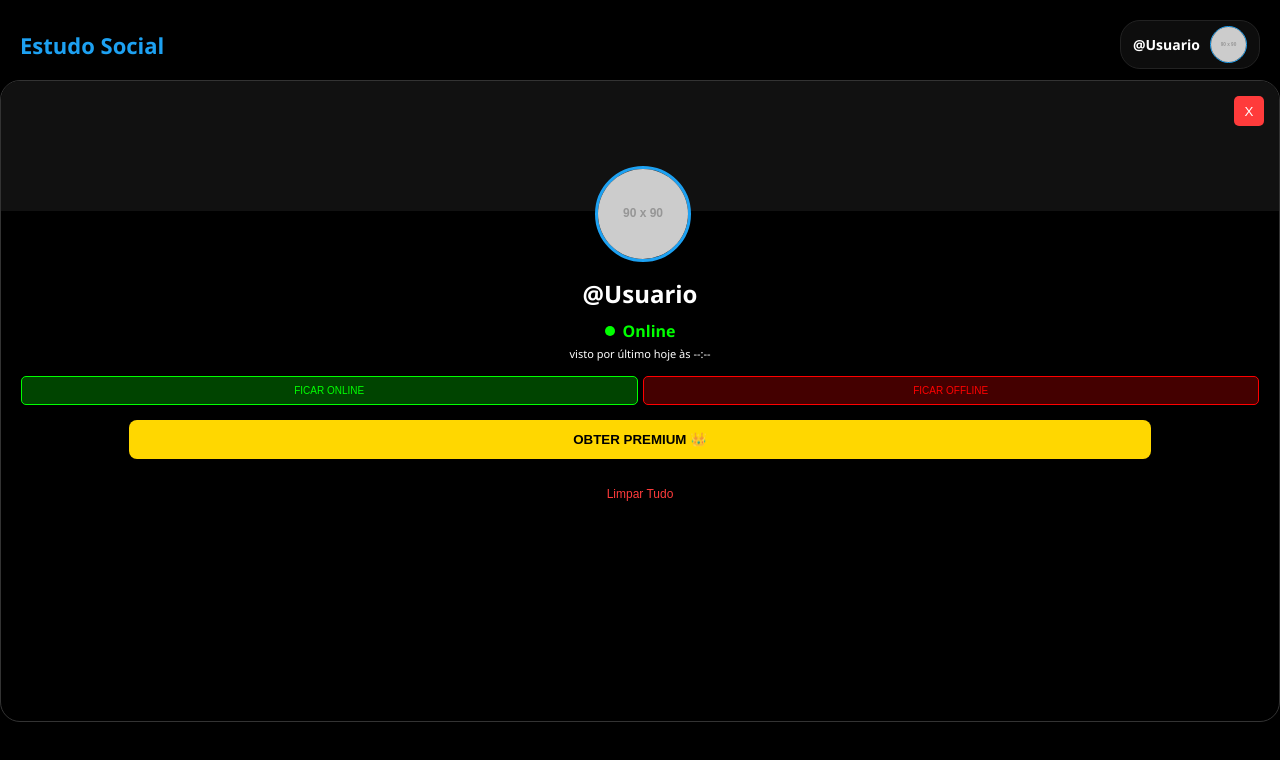
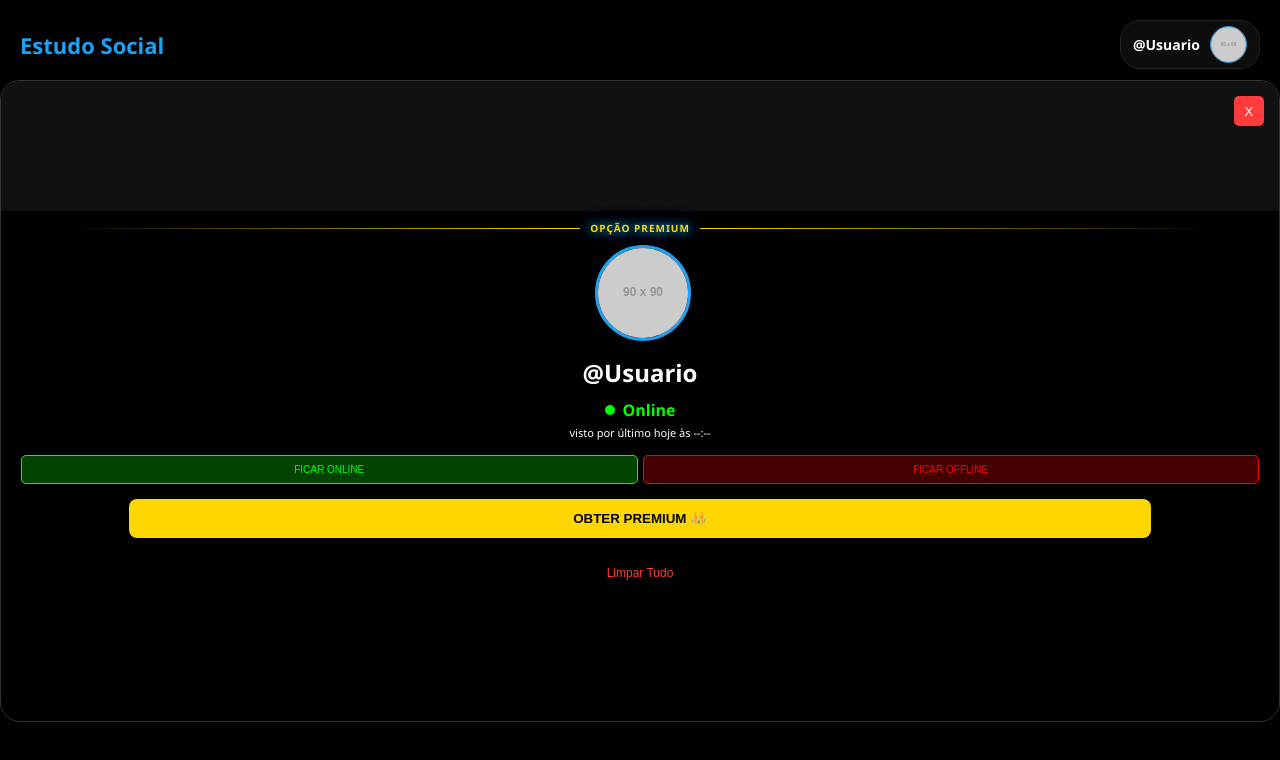
Before and after one commit to eduardokaua256-afk/Meus-etudos, a plain HTML site: page index.html in a window 1280 px wide. Both pictures are taken after a click on the element "@Usuario". Drawn offline with Linux system fonts and the light colour scheme; placeholder pictures from the web are drawn by us.

Commit message:
Update index.html

```diff
--- a/index.html
+++ b/index.html
@@ -4,7 +4,10 @@
     <meta charset="UTF-8">
     <meta name="viewport" content="width=device-width, initial-scale=1.0, maximum-scale=1.0, user-scalable=no">
     <title>Estudo Social Master v16</title>
-    <style>
+    <style>.premium-tag {
+    animation: fogoAzul 1s infinite alternate;
+}
+
         :root {
             --preto: #000000; --azul-profundo: #001a33; --azul-brilhante: #1DA1F2;
             --msg-out: #004d99; --msg-in: #1a1a1a; --ouro: #ffd700; --vermelho: #ff3b3b;
@@ -49,7 +52,15 @@
         <button class="btn-v" onclick="closeWin('win-profile')">X</button>
         <div id="p-banner" onclick="triggerFile('in-banner')" style="width:100%; height:130px; background:#111; background-size:cover; cursor:pointer; background-position: center;"></div>
         <center>
-            <div style="position:relative; width:90px; margin-top:-45px;">
+                 <center>
+    <div style="display: flex; align-items: center; width: 90%; margin: 10px 0;">
+        <div style="flex: 1; height: 1px; background: linear-gradient(to left, var(--ouro), transparent);"></div>
+         <span class="premium-tag" style="padding: 0 10px; color: var(--ouro); font-size: 10px; font-weight: bold; letter-spacing: 1px; text-shadow: 0 0 5px rgba(255, 215, 0, 0.5);">OPÇÃO PREMIUM</span>
+        <div style="flex: 1; height: 1px; background: linear-gradient(to right, var(--ouro), transparent);"></div>
+    </div>
+
+    <div style="position:relative; width:90px; margin-top: 10px;">
+
                 <span id="p-crown" style="position:absolute; top:-15px; left:50%; transform:translateX(-50%); font-size:25px; display:none;">👑</span>
                 <img id="p-img" src="https://via.placeholder.com/90" style="width:90px; height:90px; border-radius:50%; border:3px solid var(--azul-brilhante); cursor:pointer; object-fit: cover;" onclick="triggerFile('in-pfp')">
             </div>
```
